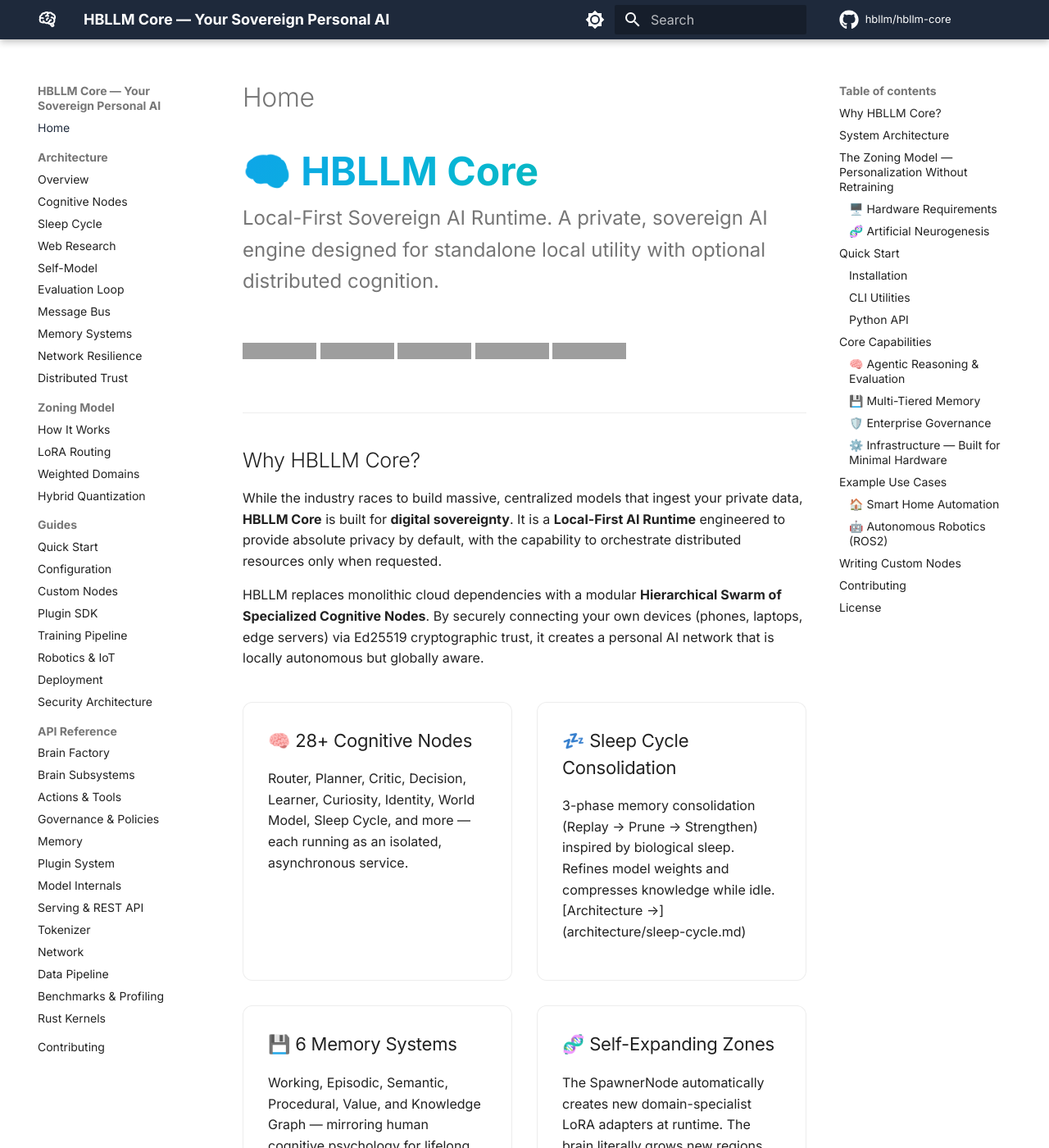
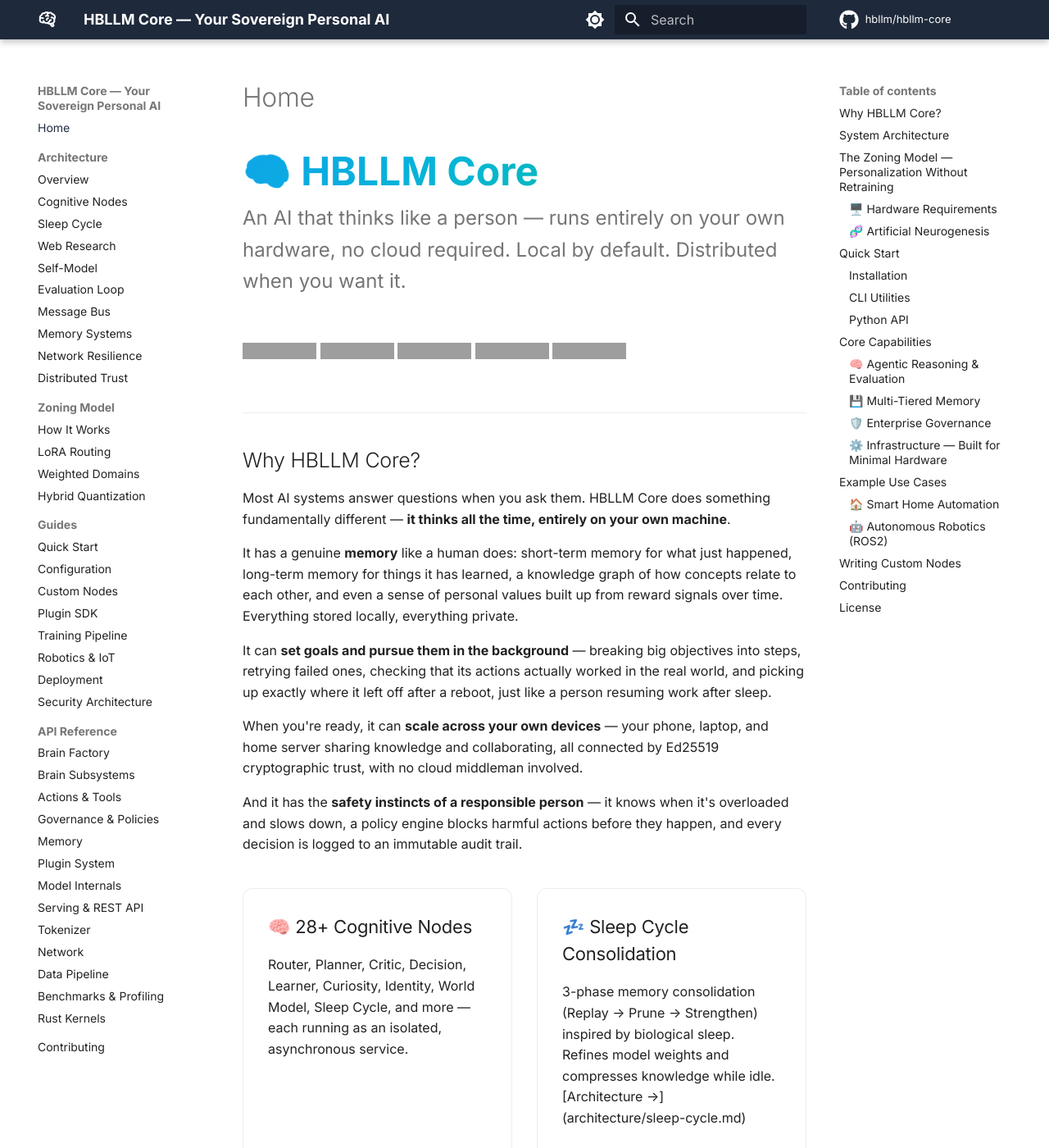
Before and after one commit to HBLLM/hbllm-core, an MkDocs documentation site: the page built from docs/index.md, in a window 1280 px wide and 1400 px high. Shown: the whole window at 82% size. Built offline with MkDocs 1.6.1 and Material for MkDocs 9.7.7, drawn with Linux system fonts in a browser that asks for light colours; comment, search, counter and statistics services are not loaded; grey boxes are pictures that could not be loaded.

Commit message:
docs: reframe README and docs homepage to local-first, distributed-optional
- Lead with 'runs entirely on your own hardware, no cloud required'
- Rewritten intro: always-on cognition, human-like memory, goal pursuit,
  device distribution as opt-in, safety instincts
- Capabilities table reordered: local-first first, distributed-when-you-want-it
  clearly positioned as optional upgrade
- Updated test badge to 1800+
- Footer updated to reflect new framing
- docs/index.md hero, title, and Why section aligned to same narrative

```diff
--- a/docs/index.md
+++ b/docs/index.md
@@ -1,19 +1,19 @@
 ---
-title: "HBLLM Core — Local-First Sovereign AI Runtime"
-description: "A private, sovereign AI engine designed for standalone local utility with optional distributed cognition. 28+ cognitive nodes, 6 memory systems, and cryptographic trust for absolute privacy."
+title: "HBLLM Core — An AI That Thinks Like a Person"
+description: "A continuously thinking, goal-driven cognitive brain that runs entirely on your own hardware. Local by default, distributed when you want it. 28+ cognitive nodes, 5 memory systems, and cryptographic trust for absolute privacy."
 ---
 
 <!-- SEO Keywords: Sovereign Personal AI, Open Source AGI, Cognitive Architecture, Large Language Models, Multi-Agent Systems, Edge AI, No GPU Required, Low VRAM AI, Privacy-First AI, On-Premise AI, Hybrid Quantization, INT4 Quantization, Graph of Thoughts, LoRA Tuning, Python AI Framework, Rust AI Inference, Autonomous Agents, LLMOps, On-Device AI, Small Language Model, Multi-Tenant AI -->
 
 <div class="hero-title">🧠 HBLLM Core</div>
-<div class="hero-subtitle">Local-First Sovereign AI Runtime. A private, sovereign AI engine designed for standalone local utility with optional distributed cognition.</div>
+<div class="hero-subtitle">An AI that thinks like a person — runs entirely on your own hardware, no cloud required. Local by default. Distributed when you want it.</div>
 
 <div class="badges" markdown>
 
 [![Python 3.11+](https://img.shields.io/badge/Python-3.11%2B-blue.svg)](https://www.python.org/)
 [![PyTorch](https://img.shields.io/badge/PyTorch-2.2%2B-ee4c2c.svg)](https://pytorch.org/)
 [![Rust](https://img.shields.io/badge/Rust-Accelerated-orange.svg)](https://www.rust-lang.org/)
-[![Tests](https://img.shields.io/badge/Tests-1102%20passing-brightgreen.svg)](#)
+[![Tests](https://img.shields.io/badge/Tests-1800%2B%20passing-brightgreen.svg)](#)
 [![License](https://img.shields.io/badge/License-GPL--3.0-blue.svg)](https://github.com/hbllm/hbllm-core/blob/master/LICENSE.md)
 
 </div>
@@ -22,9 +22,15 @@ description: "A private, sovereign AI engine designed for standalone local utili
 
 ## Why HBLLM Core?
 
-While the industry races to build massive, centralized models that ingest your private data, **HBLLM Core** is built for **digital sovereignty**. It is a **Local-First AI Runtime** engineered to provide absolute privacy by default, with the capability to orchestrate distributed resources only when requested.
+Most AI systems answer questions when you ask them. HBLLM Core does something fundamentally different — **it thinks all the time, entirely on your own machine**.
 
-HBLLM replaces monolithic cloud dependencies with a modular **Hierarchical Swarm of Specialized Cognitive Nodes**. By securely connecting your own devices (phones, laptops, edge servers) via Ed25519 cryptographic trust, it creates a personal AI network that is locally autonomous but globally aware.
+It has a genuine **memory** like a human does: short-term memory for what just happened, long-term memory for things it has learned, a knowledge graph of how concepts relate to each other, and even a sense of personal values built up from reward signals over time. Everything stored locally, everything private.
+
+It can **set goals and pursue them in the background** — breaking big objectives into steps, retrying failed ones, checking that its actions actually worked in the real world, and picking up exactly where it left off after a reboot, just like a person resuming work after sleep.
+
+When you're ready, it can **scale across your own devices** — your phone, laptop, and home server sharing knowledge and collaborating, all connected by Ed25519 cryptographic trust, with no cloud middleman involved.
+
+And it has the **safety instincts of a responsible person** — it knows when it's overloaded and slows down, a policy engine blocks harmful actions before they happen, and every decision is logged to an immutable audit trail.
 
 <div class="feature-grid">
 <div class="feature-card">
```
Also changed, not shown: README.md (+40 -35 lines).
